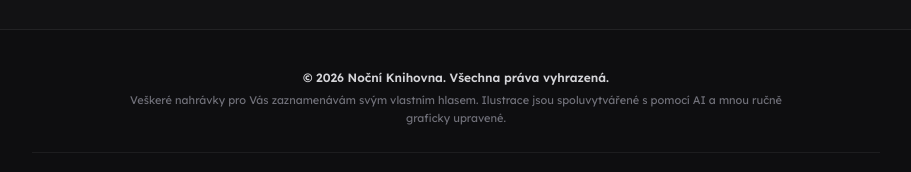
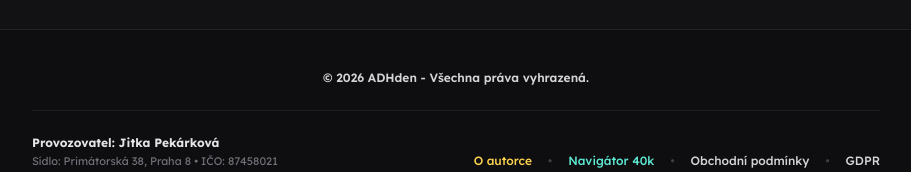
Before and after one commit to onlinejitka/ADHden, a Next.js app: page / in a window 1280 px wide. Shown: the part 1455-1627 px from the top of the page, without its empty margins (184-1095 px from the left). Built offline with nearby package versions, Linux system fonts and the light colour scheme; no server answers.

Commit message:
Update copyright notice and remove description text

```diff
--- a/app/page.tsx
+++ b/app/page.tsx
@@ -300,10 +300,7 @@ export default async function LandingPage() {
 
           <div className="space-y-1.5 text-center text-zinc-400 max-w-2xl mx-auto">
             <p className="font-semibold text-zinc-300">
-              © 2026 Noční Knihovna. Všechna práva vyhrazená.
-            </p>
-            <p className="text-[11px] text-zinc-500 leading-relaxed">
-              Veškeré nahrávky pro Vás zaznamenávám svým vlastním hlasem. Ilustrace jsou spoluvytvářené s pomocí AI a mnou ručně graficky upravené.
+              © 2026 ADHden - Všechna práva vyhrazená.
             </p>
           </div>
 
```
